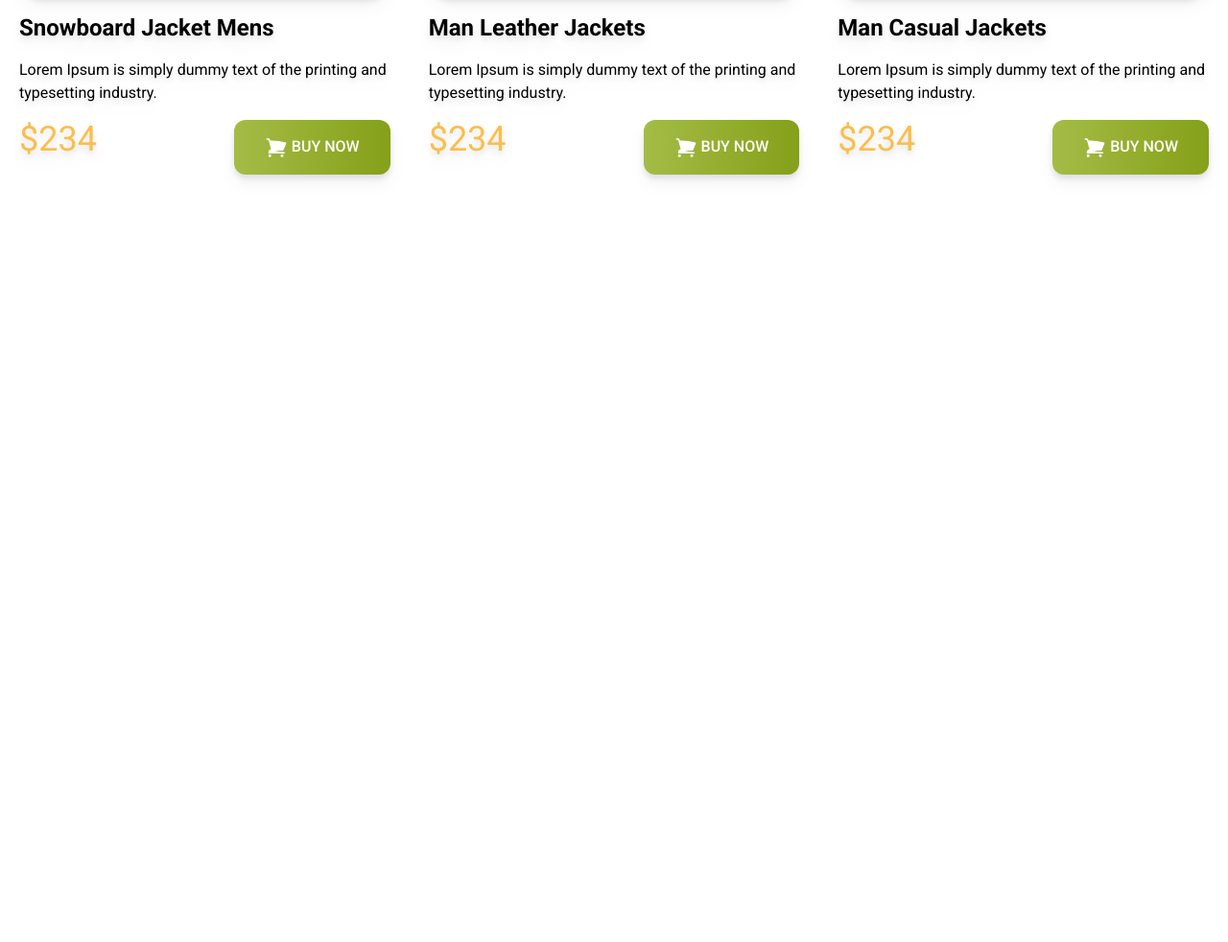
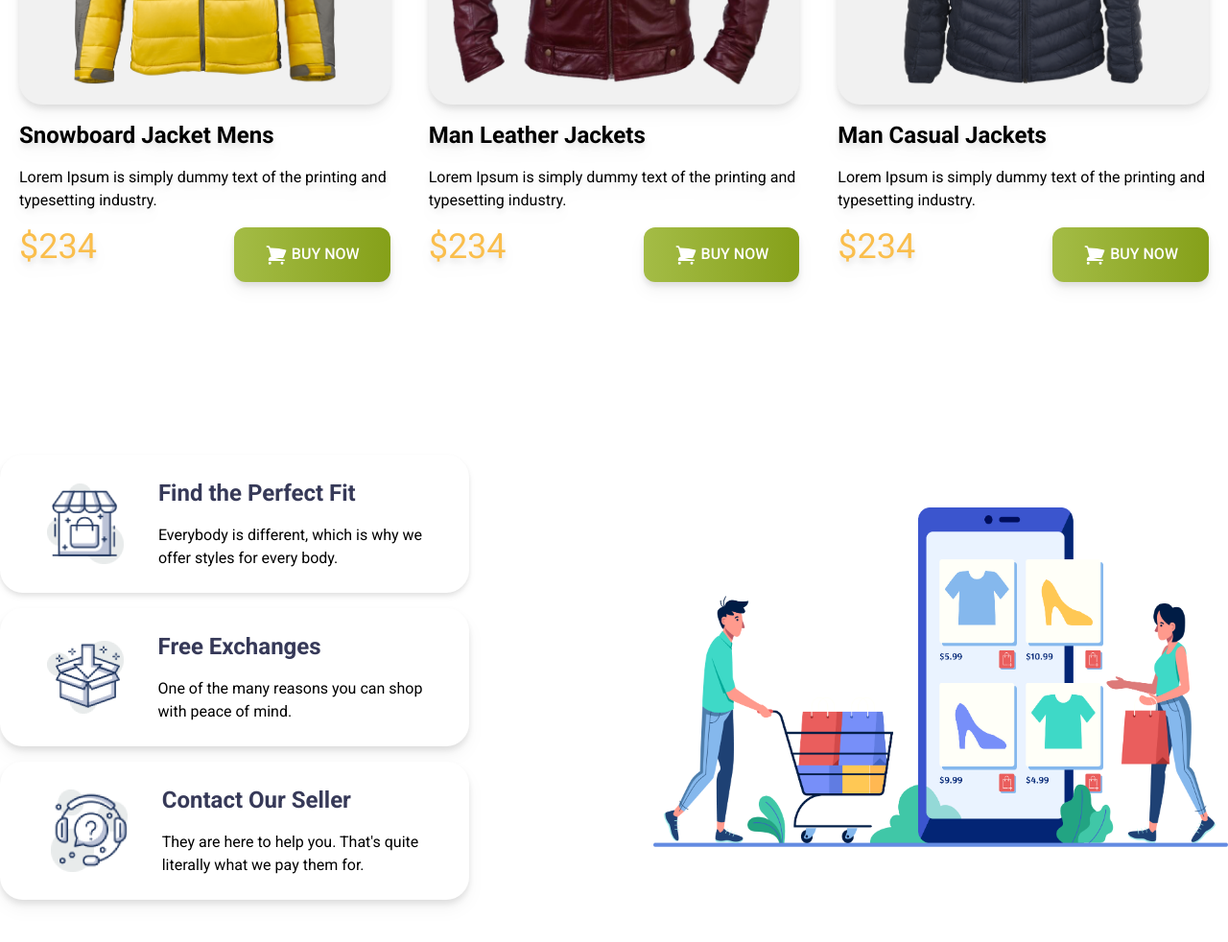
Before and after one commit to mahfuzhasanreza/penguin-fashion-using-tailwind, a plain HTML site: page index.html in a window 1280 px wide. Shown: the part 1796-2778 px from the top of the page at 96% size. Before the commit the page ends 2046 px from the top, so only its background shows below. Drawn offline with nearby package versions, Linux system fonts and the light colour scheme.

Commit message:
added footer section

```diff
--- a/index.html
+++ b/index.html
@@ -52,7 +52,7 @@
             </div>
         </div>
     </header>
-    <main class="max-w-7xl mx-auto">
+    <main class="mt-40 max-w-7xl mx-auto">
         <!-- woman jacket section  -->
         <section class="my-12">
             <h3 class="text-5xl uppercase text-[#363958] font-bebas-neue">Woman Jacket</h3>
@@ -184,8 +184,45 @@
             </div>
         </section>
     </main>
-    <footer>
-
+    <footer
+        class="mt-40 md:max-w-7xl md:mx-auto flex md:justify-between mb-48 md:flex-nowrap flex-wrap-reverse justify-center md:gap-y-0 gap-y-10">
+        <!-- footer card section  -->
+        <section class="space-y-4">
+            <!-- footer card - 1 -->
+            <div class="flex items-center justify-center gap-9 w-[489px] h-36 rounded-3xl bg-white drop-shadow-md">
+                <img class="w-20" src="icons/house.png" alt="">
+                <div class="space-y-4">
+                    <h5 class="text-[#363958] font-bold text-2xl">Find the Perfect Fit</h5>
+                    <p>Everybody is different, which is why we
+                        <br>offer styles for every body.
+                    </p>
+                </div>
+            </div>
+            <!-- footer card - 2 -->
+            <div class="flex items-center justify-center gap-9 w-[489px] h-36 rounded-3xl bg-white drop-shadow-lg">
+                <img class="w-20" src="icons/box.png" alt="">
+                <div class="space-y-4">
+                    <h5 class="text-[#363958] font-bold text-2xl">Free Exchanges</h5>
+                    <p>One of the many reasons you can shop
+                        <br>with peace of mind.
+                    </p>
+                </div>
+            </div>
+            <!-- footer card - 3 -->
+            <div class="flex items-center justify-center gap-9 w-[489px] h-36 rounded-3xl bg-white drop-shadow-lg">
+                <img class="w-20" src="icons/question.png" alt="">
+                <div class="space-y-4">
+                    <h5 class="text-[#363958] font-bold text-2xl">Contact Our Seller</h5>
+                    <p>They are here to help you. That's quite
+                        <br>literally what we pay them for.
+                    </p>
+                </div>
+            </div>
+        </section>
+        <!-- footer img section  -->
+        <section class="md:w-[599px] content-center w-2/3">
+            <img src="images/shopping.png" alt="">
+        </section>
     </footer>
 </body>
 
```
